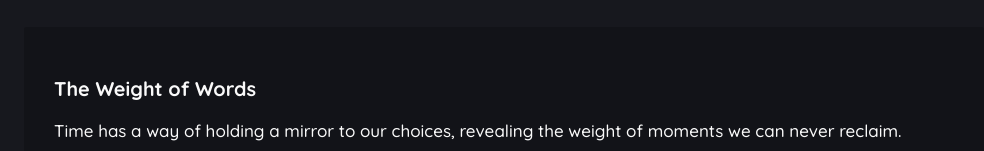
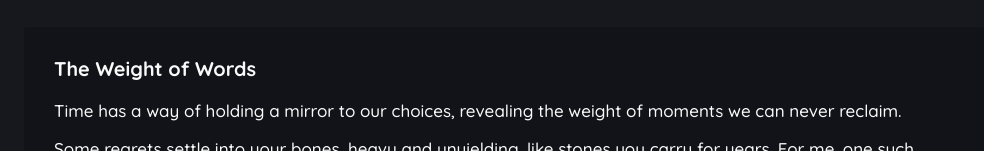
Before and after one commit to BrennanPfeiffer/home, a plain HTML site: page index.html in a window 1280 px wide. Shown: the part 146-297 px from the top of the page, without its empty margins (136-1120 px from the left). Drawn offline with Linux system fonts and the light colour scheme; a web font is replaced by a local one.

Commit message:
Update stylesheet.css

```diff
--- a/style/stylesheet.css
+++ b/style/stylesheet.css
@@ -47,3 +47,7 @@ html, body {
     border-radius: 2px;
     margin: 30px 0px 30px 0px;
 }
+
+h1, h2, h3, h4, h5, h6 {
+    margin: 0px 0px 1em 0px;
+}
```
